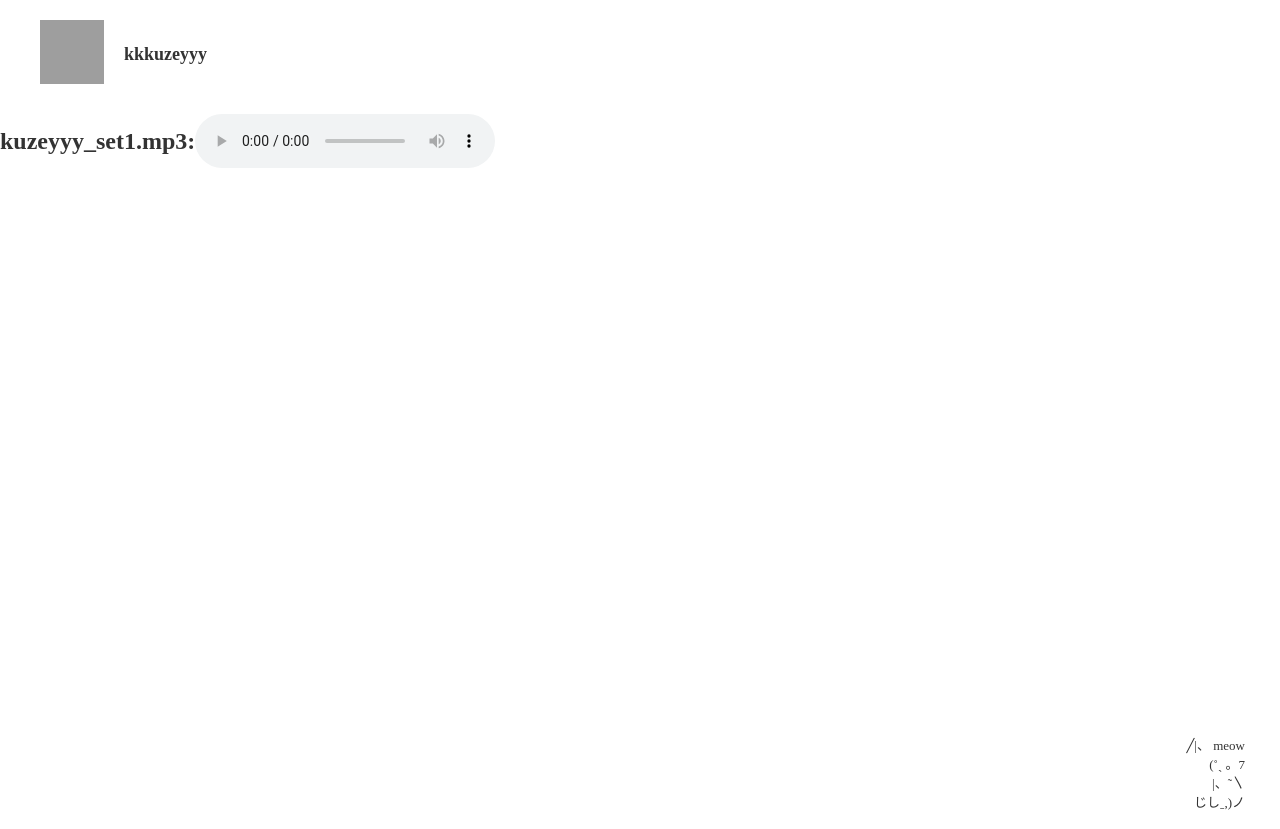
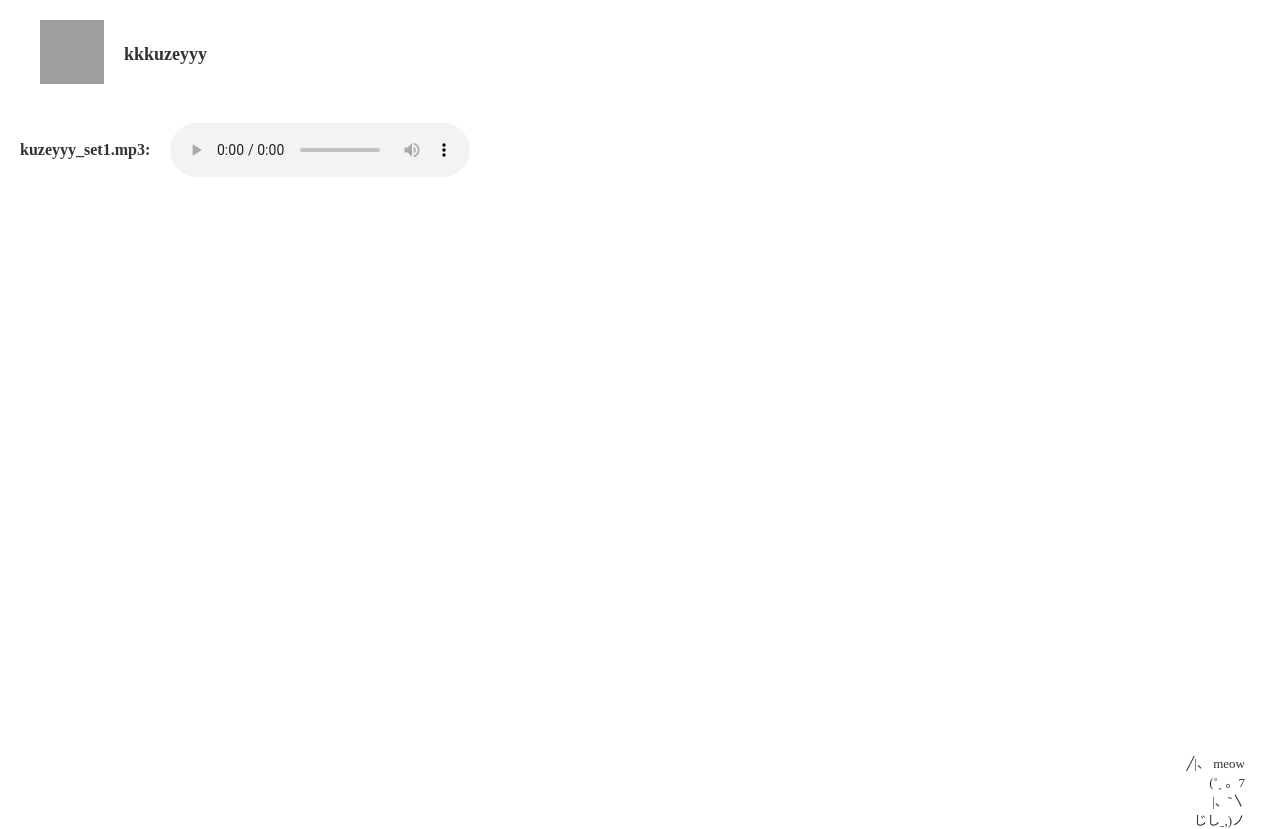
Before and after one commit to kuzeydemirkaya/kuzey, a plain HTML site: page index.html in a window 1280 px wide. Drawn offline with Linux system fonts and the light colour scheme; grey boxes are pictures that could not be loaded.

Commit message:
Update styles.css

```diff
--- a/styles.css
+++ b/styles.css
@@ -49,11 +49,18 @@ body {
     align-items: center;
 }
 
+.audio-wrapper h2 {
+    padding: 20px;
+    font-size: medium;
+    font-family: Heiti TC;
+}
+
 .footer {
     text-align: right;
     padding-right: 35px;
     font-family: Heiti SC;
     font-size: small;
+    font-weight: lighter;
 }
 
 @media only screen and (max-width: 600px) {
```
